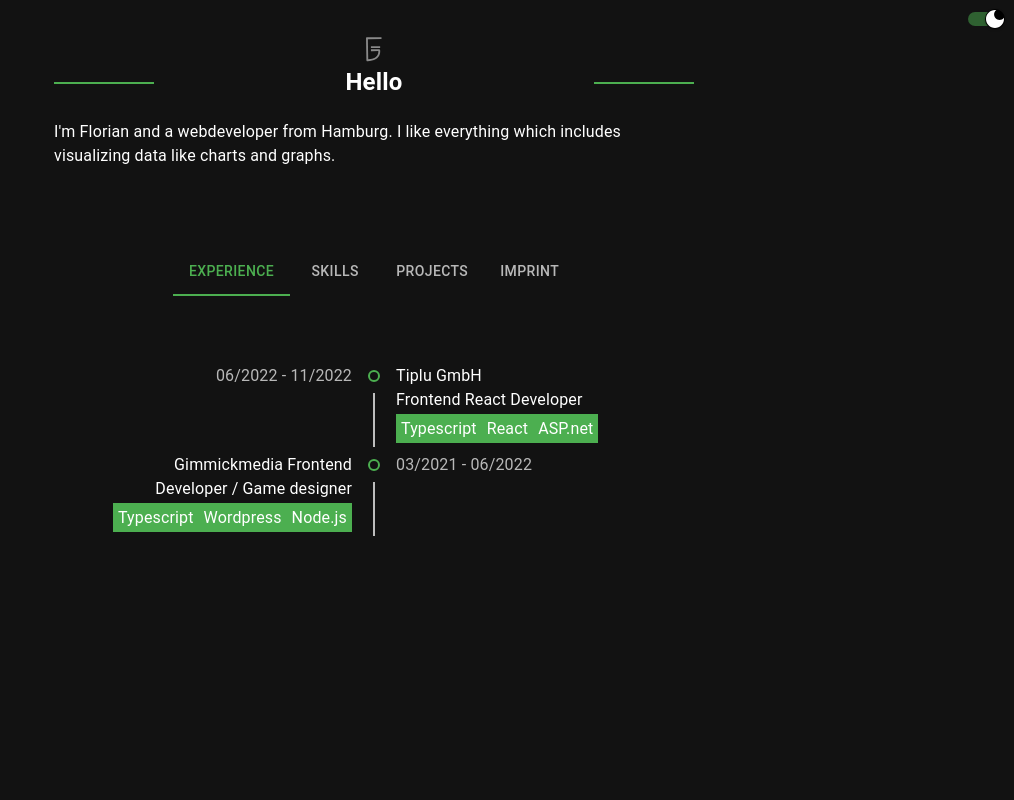
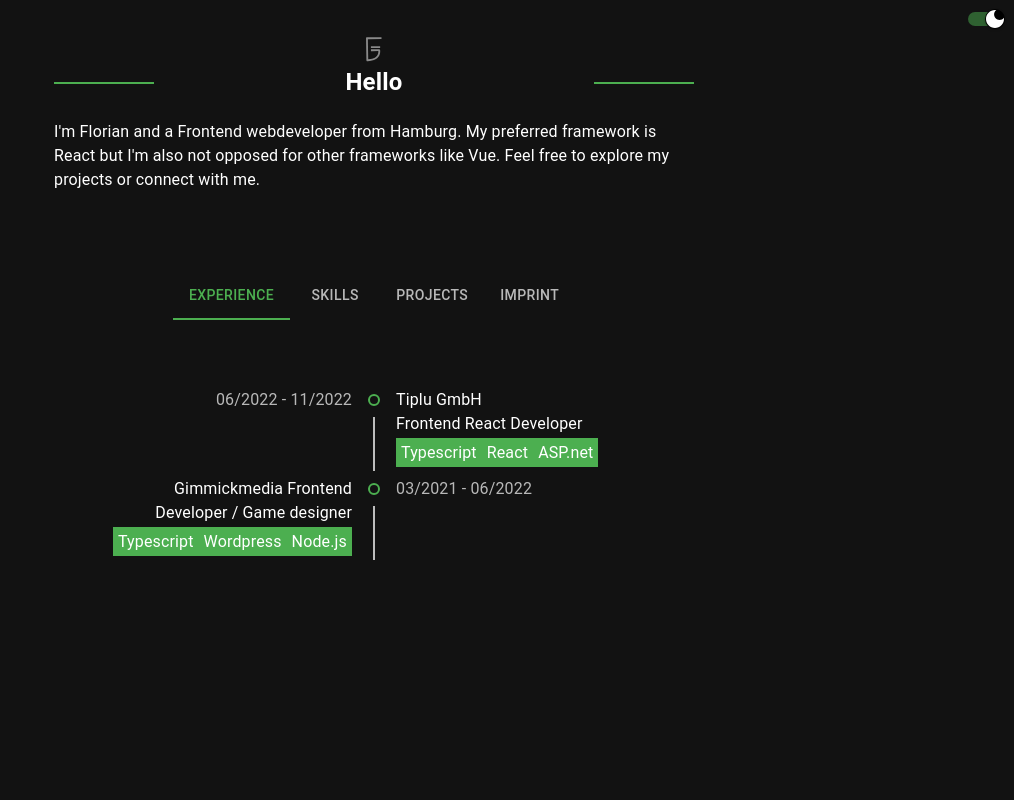
Before and after one commit to Gblur/portfoolio, a Next.js app: page / in a window 1280 px wide. Shown: the top 800 px of the page, without its empty margins (266-1280 px from the left). Built offline with nearby package versions, Linux system fonts and the light colour scheme.

Commit message:
text changes

```diff
--- a/src/components/Main/Profile/Description/index.tsx
+++ b/src/components/Main/Profile/Description/index.tsx
@@ -10,8 +10,9 @@ export default function Introduction({}: Props) {
       <Image src="/Logo_optimized.svg" width={25} height={25} alt="Logo" />
       <h1>Hello</h1>
       <p>
-        I&apos;m Florian and a webdeveloper from Hamburg. I like everything
-        which includes visualizing data like charts and graphs.
+        I&apos;m Florian and a Frontend webdeveloper from Hamburg. My preferred
+        framework is React but I&apos;m also not opposed for other frameworks
+        like Vue. Feel free to explore my projects or connect with me.
       </p>
     </section>
   );
```
